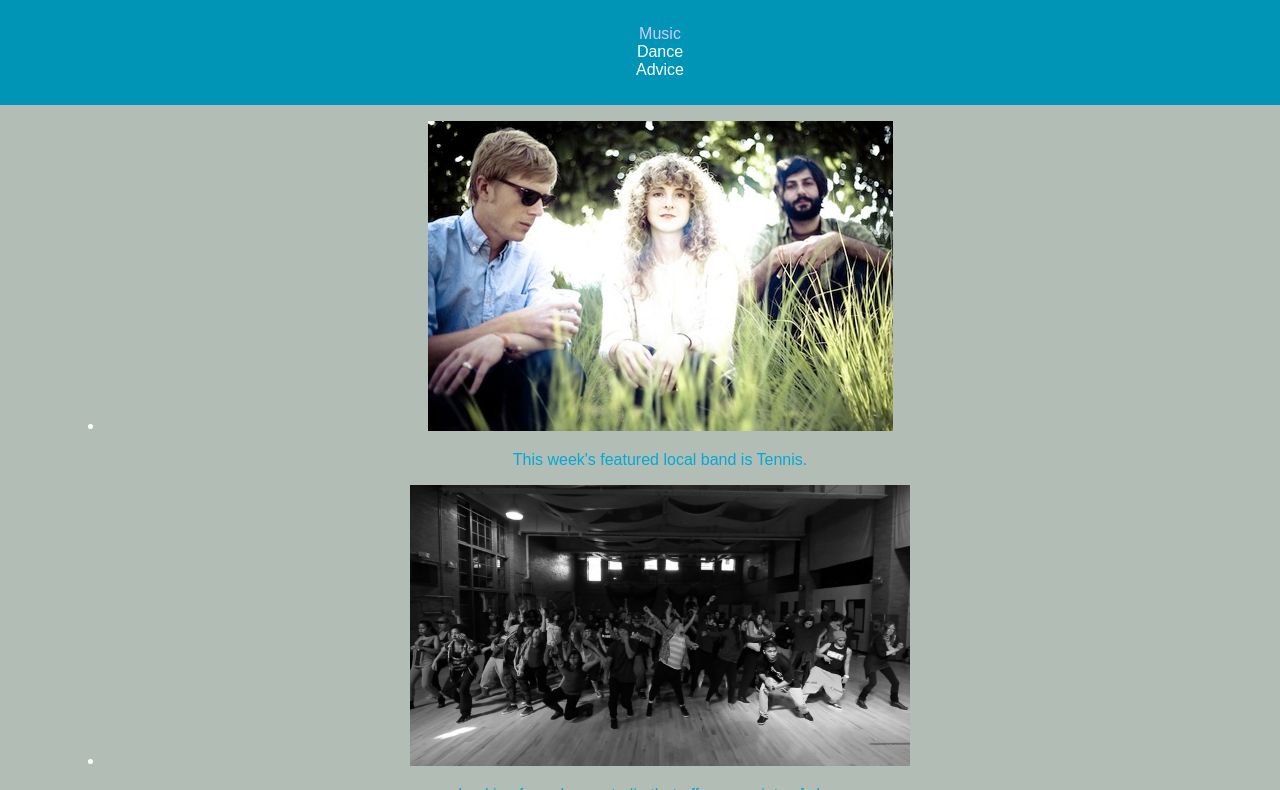
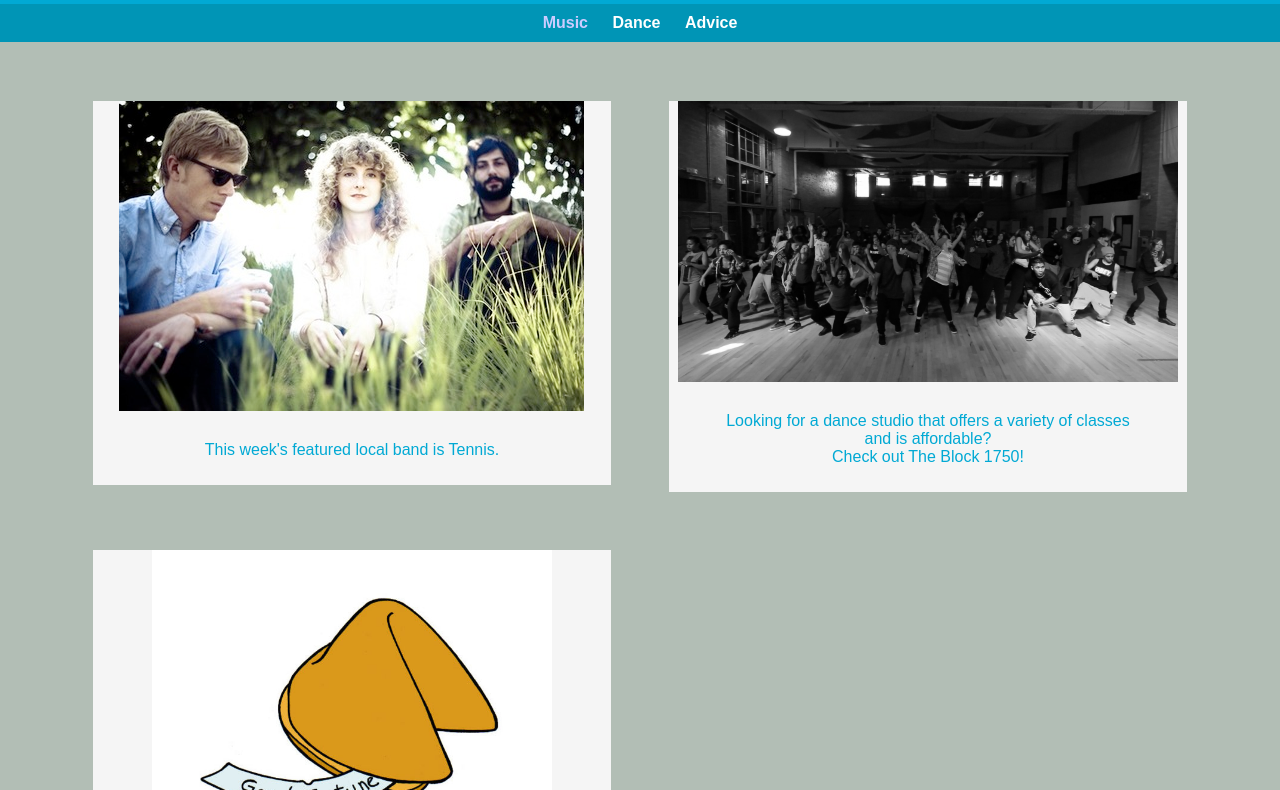
Before and after one commit to MLee21/personal_web_page, a plain HTML site: page index.html in a window 1280 px wide. Shown: the part 74-864 px from the top of the page. Drawn offline with Linux system fonts and the light colour scheme; a web font is replaced by a local one.

Commit message:
still stylizing page. cleaned up navigation and images and texts associated with images.

```diff
--- a/css/main.css
+++ b/css/main.css
@@ -10,10 +10,44 @@ a {
   text-decoration: none;
 }
 
+img {
+  max-width: 100%;
+}
+
+#gallery {
+  margin: 0;
+  padding: 0;
+  list-style: none;
+}
+
+#gallery li {
+  float: left;
+  width: 45%;
+  margin: 2.5%;
+  background-color: #f5f5f5;
+  color: #bdc3c7;
+}
+
+#gallery li a p {
+  margin: 0;
+  padding: 5%;
+}
+
+/**************
+HEADING
+***************/
+
 #wrapper {
   max-width: 940 px;
   margin: 0 auto;
   padding: 0 5%;
+}
+
+header {
+  float: left;
+  margin: 0 0 30px 0;
+  padding: 5px 0 0 0;
+  width: 100%;
 }
 
 #main {
@@ -53,13 +87,30 @@ nav {
   margin: 20px 0 0;
 }
 
+nav ul {
+  list-style: none;
+  margin: 0 10px;
+  padding: 0;
+}
+
+nav li {
+  display: inline-block;
+}
+
+nav a {
+  font-weight: 800;
+  padding: 15px 10px;
+}
+
 /**********
 FOOTER
 **********/
 
+
 footer {
   font-size: 0.75em;
   text-align: center;
+  clear: both;
   padding-top: 50px;
   color: #fff;
 }
--- a/index.html
+++ b/index.html
@@ -23,7 +23,7 @@
       </header>
       <div id="wrapper">
         <section>
-          <ul>
+          <ul id="gallery">
             <li>
               <a href="http://www.tennis-music.com">
                 <img src="pictures/Tennis.jpg" alt="">
```
Also changed, not shown: pictures/masterpiecedelidenver.jpg (added), pictures/vesta.jpg (added), pictures/vesta1.jpg (added).
